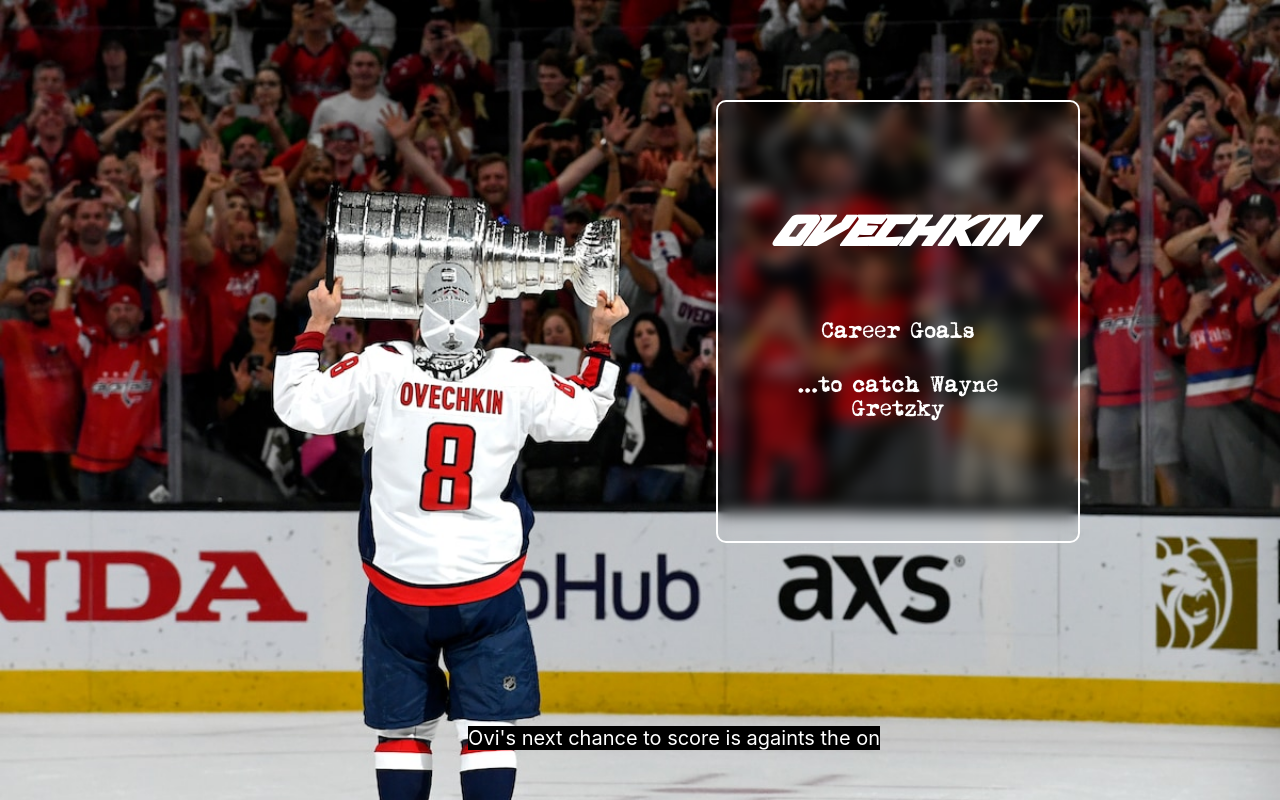
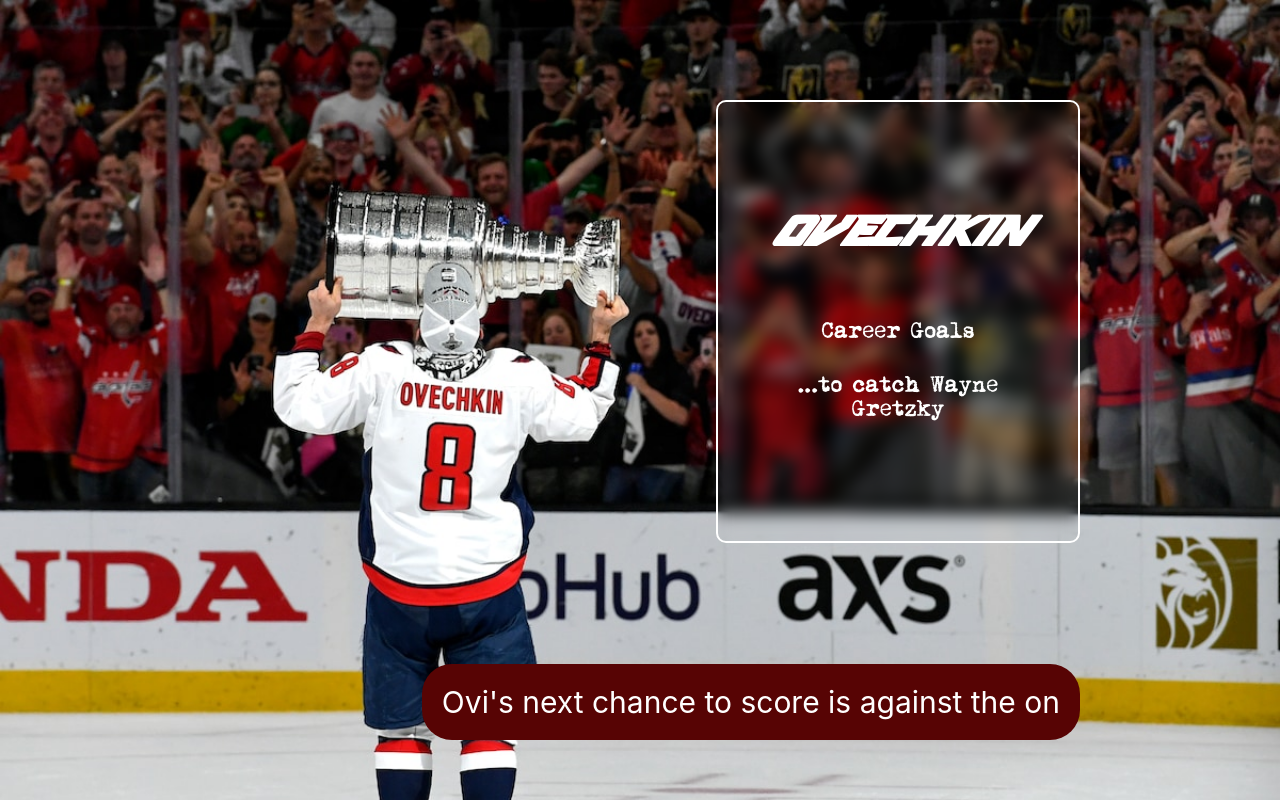
Before and after one commit to kmiecik013/Ovechkin-Countdown, a React (Create React App) app: page / in a window 1280 px wide. Built offline with nearby package versions, Linux system fonts and the light colour scheme; no server answers.

Commit message:
added the future dates of wsh games

```diff
--- a/src/App.css
+++ b/src/App.css
@@ -101,10 +101,15 @@
 .next-game {
 
   color:white;
-  font-size: 20px;
+  font-size: 30px;
   position: absolute;
   bottom:30px;
-  right:400px;
-  background-color: black;
+  right:200px;
+  background-color: rgb(87, 4, 4);
+  padding: 20px;
+  border-radius: 30px;
+}
 
+.nhl-team {
+  color:rgb(255, 123, 0);
 }
--- a/src/components/NextGame.jsx
+++ b/src/components/NextGame.jsx
@@ -6,12 +6,11 @@
 
 export default function NextGame() {
 
-  const url = "https://statsapi.web.nhl.com/api/v1/schedule?teamId=15&startDate=2022-11-05&endDate=2023-05-01"
 
 const d =  new Date()
-let day = d.getDate();
+let currentDay = d.getFullYear() + "-" + (d.getMonth()+1) + "-" + 0+d.getDate();
+  const url = `https://statsapi.web.nhl.com/api/v1/schedule?teamId=15&startDate=${currentDay}&endDate=2023-05-01`
 
-console.log("here", d)
 
   const [nextGame, setNextGame] = useState("")
   const [date, setDate] =useState("")
@@ -21,29 +20,63 @@
   Axios.get(url)
   .then((res) => {
 
-    setNextGame(res.data.dates[1].games[0].teams.away.team.name)
+    setNextGame(res.data.dates[0].games[0].teams.away.team.name)
 
-      return setNextGame(res.data.dates[1].games[0].teams.away.team.name)
+      return setNextGame(res.data.dates[0].games[0].teams.away.team.name)
 
-    console.log(res.data.dates[1].games[0].teams.away.team.name)
+    console.log(res.data.dates[0].games[0].teams.away.team.name)
   })
 }
 
 const dateNextGame = () => {
   Axios.get(url)
   .then((res) => {
-    setDate(res.data.dates[1].date)
 
-      return setDate(res.data.dates[1].date)
 
-      console.log(res.data.dates[1].date)
+    let apiDate = (res.data.dates[0].date)
+
+
+    console.log("here4", apiDate)
+
+    const months = ["Janrary", "February", "March", "April", "May", "June", "July", "August", "September", "October", "November", "December"]
+
+
+      let numMonth = apiDate.toString().split("-")
+
+      let specificMonth = Number(numMonth[1]);
+      let specificDate = Number(numMonth[2]);
+      let specificYear = Number(numMonth[0]);
+
+
+
+    const getMonth=() => {
+
+      for (let i = 0; i < months.length; i++) {
+        return months[specificMonth-1]
+      }
+    }
+        console.log("here6", getMonth())
+
+    const getTotalDate= () => {
+      return getMonth() + " " + numMonth[2] + " " + numMonth[0]
+    }
+
+ console.log("here5", numMonth)
+
+    setDate(getTotalDate())
+
+      return setDate(getTotalDate())
+
+      console.log(res.data)
   })
+
+
 }
 
 
 return (
     <div>
-    <p className="next-game"> Ovi's next chance to score is againts the {whenNextGame(nextGame)}{nextGame} on {dateNextGame(date)}{date} </p>
+    <p className="next-game"> Ovi's next chance to score is against the <span className="nhl-team"> {whenNextGame(nextGame)}{nextGame}</span> on {dateNextGame(date)}{date} </p>
 
 
     </div>
```
